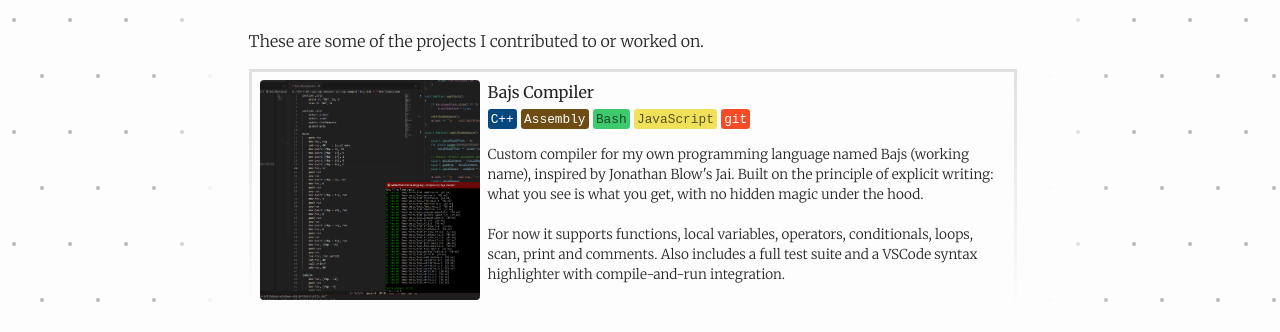
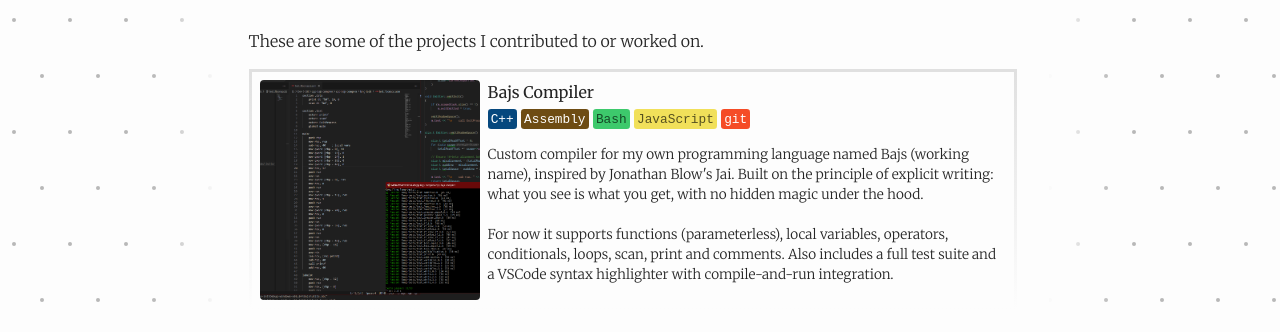
Before and after one commit to MrCool92/mrcool92.github.io, a plain HTML site: page projects.html in a window 1280 px wide. Shown: the part 190-522 px from the top of the page. Drawn offline with nearby package versions, Linux system fonts and the light colour scheme.

Commit message:
Updated description

```diff
--- a/projects.html
+++ b/projects.html
@@ -78,7 +78,7 @@
                             Custom compiler for my own programming language named Bajs (working name), inspired by Jonathan Blow's Jai.
                             Built on the principle of explicit writing: what you see is what you get, with no hidden magic under the hood.
                             <br /><br />
-                            For now it supports functions, local variables, operators, conditionals, loops, scan, print and comments.
+                            For now it supports functions (parameterless), local variables, operators, conditionals, loops, scan, print and comments.
                             Also includes a full test suite and a VSCode syntax highlighter with compile-and-run integration.
                         </p>
                     </div>
```
